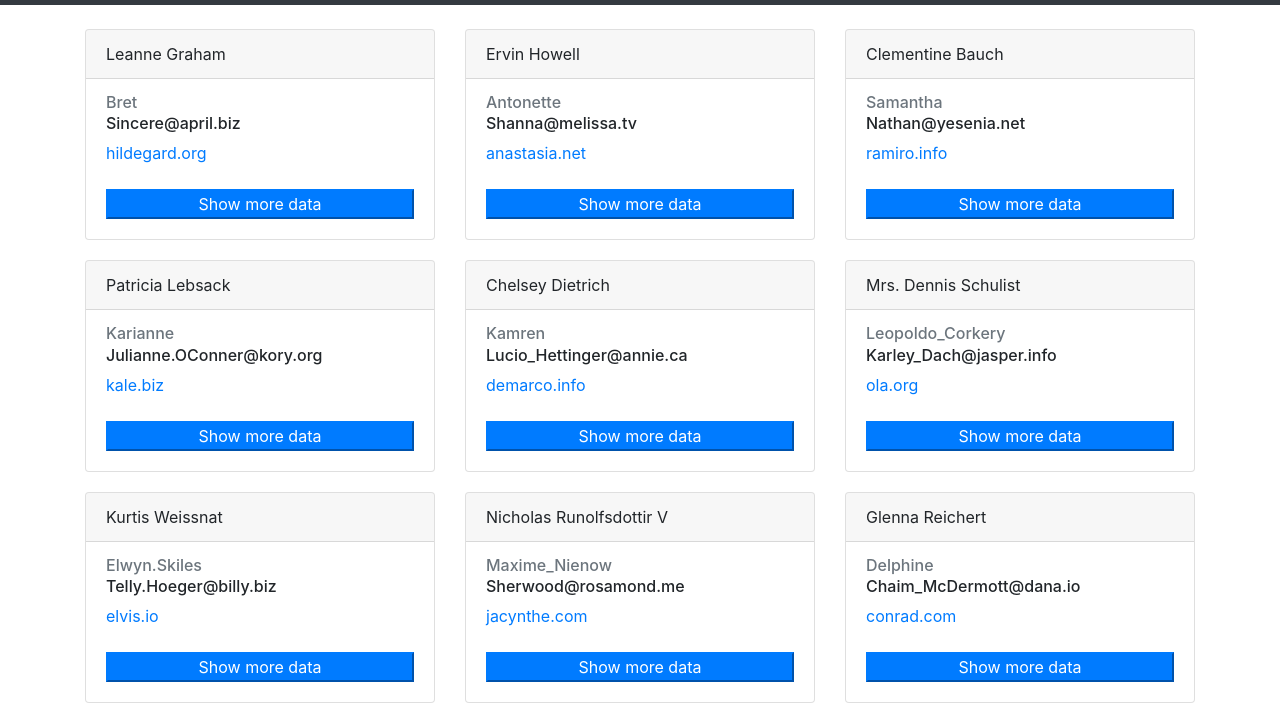
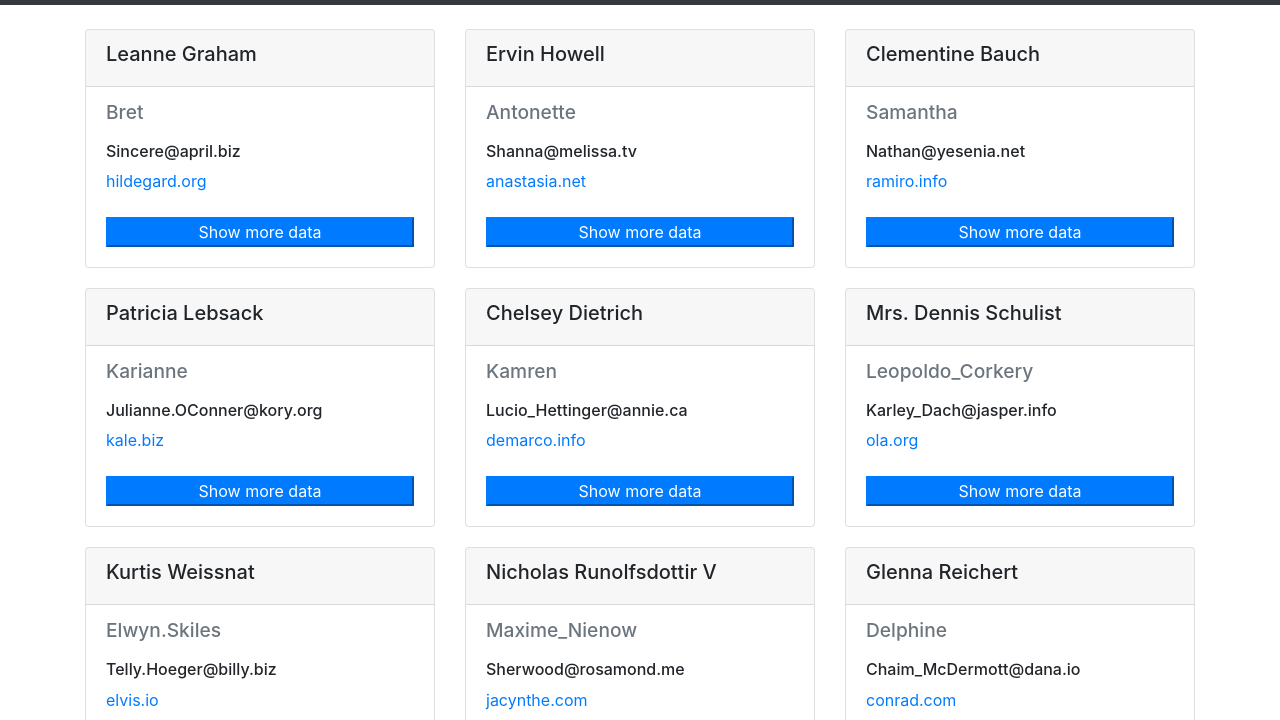
Before and after one commit to fisnikcanaj1/users-list, a plain HTML site: page index.html in a window 1280 px wide. Shown: the part 51-771 px from the top of the page. Drawn offline with nearby package versions, Linux system fonts and the light colour scheme.

Commit message:
Name and username of card increased font size and username padding bottom added

```diff
--- a/css/style.css
+++ b/css/style.css
@@ -6,6 +6,12 @@
 .modal-item {
     cursor: pointer;
 }
+
+.username {
+    padding-bottom: 1rem;
+    font-size: 1.2rem;
+}
+
 /* ===== Spinner ====== */
 
 .spinner {
--- a/js/script.js
+++ b/js/script.js
@@ -252,12 +252,12 @@ function runData(users) {
                     .append(`<div class='col-sm-4 item'>
 
                                         <div class='card'>
-                                            <div class='card-header'>${val.name}</div>
+                                            <div class='card-header font-weight-bold '><h5>${val.name}</h5></div>
                                             <div class='card-body'>
-                                                <h6 class="card-subtitle mb-2 text-muted"> ${val.username} </h6>
+                                                <h6 class="card-subtitle mb-2 text-muted username"> ${val.username} </h6>
                                                 <h6 class="card-subtitle mb-2"> ${val.email} </h6>
                                                 <a href=" ${val.website} "> ${val.website} </a><br/><br/>
-                                                <a data-toggle='modal' data-target='#myModal' data-id="${val.id}"><button class='btn-block btn-primary modal-item'>Show more data</button></a>
+                                                <a data-toggle='modal' data-target='#myModal' class='modal-item' data-id="${val.id}"><button class='btn-block btn-primary modal-item'>Show more data</button></a>
                                             </div>
                                         </div>
                                 </div>
```
